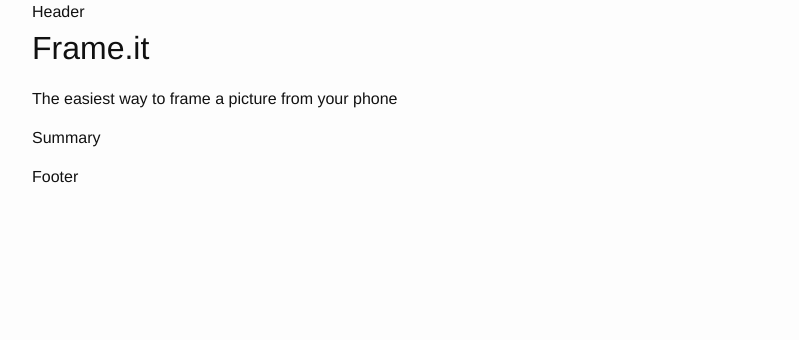
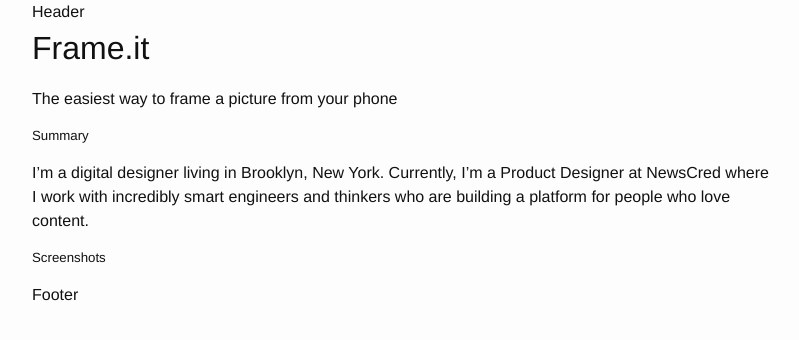
Before and after one commit to jancantor/jancantor, a Jekyll site: the page built from frame-it/index.html, in a window 1280 px wide. Shown: the top 340 px of the page, without its empty margins (238-1037 px from the left). Built offline with Jekyll 4.4.1, drawn with Linux system fonts in a browser that asks for light colours.

Commit message:
Setup frame.it

```diff
--- a/frame-it/index.html
+++ b/frame-it/index.html
@@ -7,4 +7,11 @@
 link:
 ---
 
-<h4>Summary</h4>
+<section class="about">
+  <h5 class="section-heading">Summary</h5>
+  <p>I’m a digital designer living in Brooklyn, New York. Currently, I’m a Product Designer at NewsCred where I work with incredibly smart engineers and thinkers who are building a platform for people who love content.</p>
+</section>
+
+<section class="projects">
+  <h5 class="section-heading">Screenshots</h5>
+</section>
```
